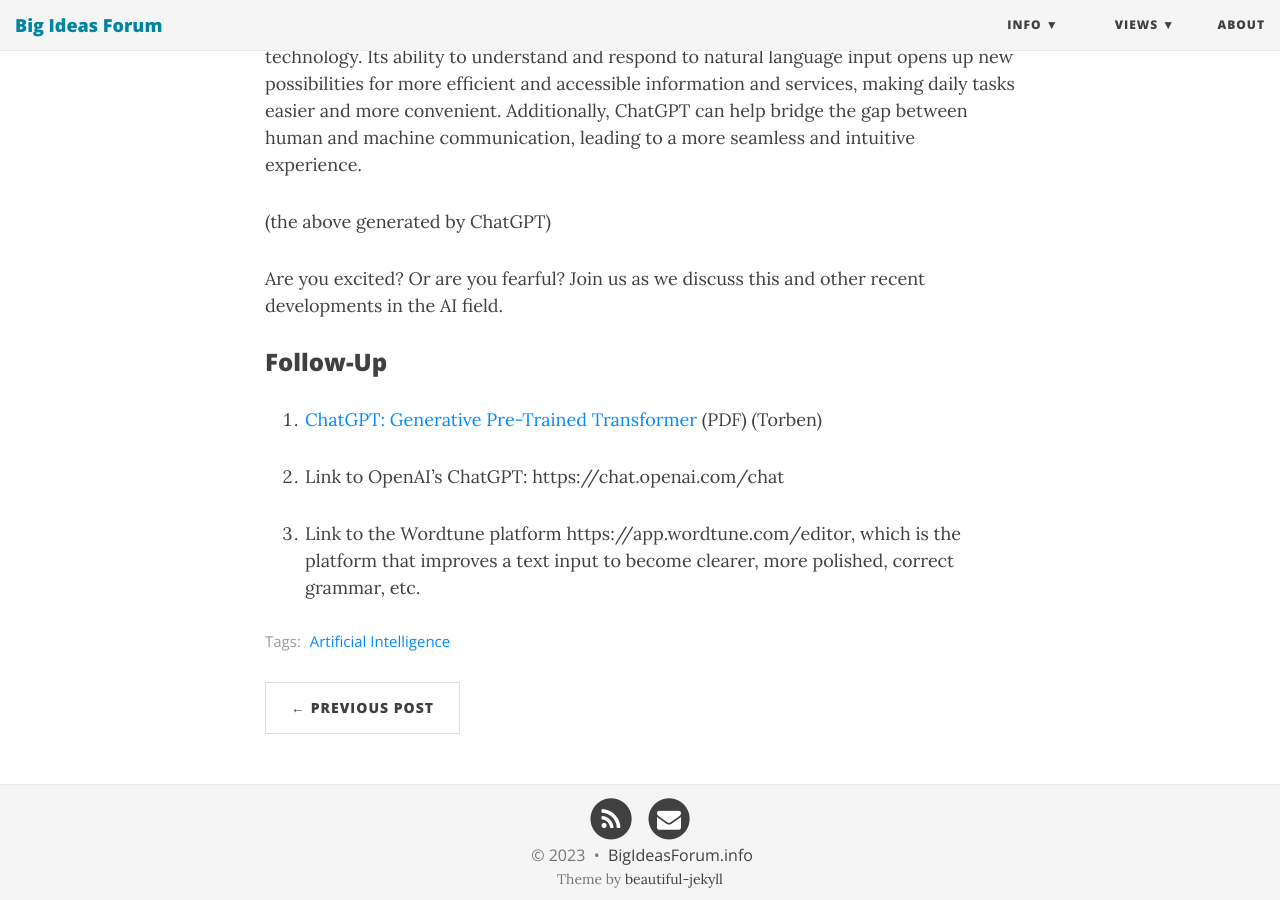
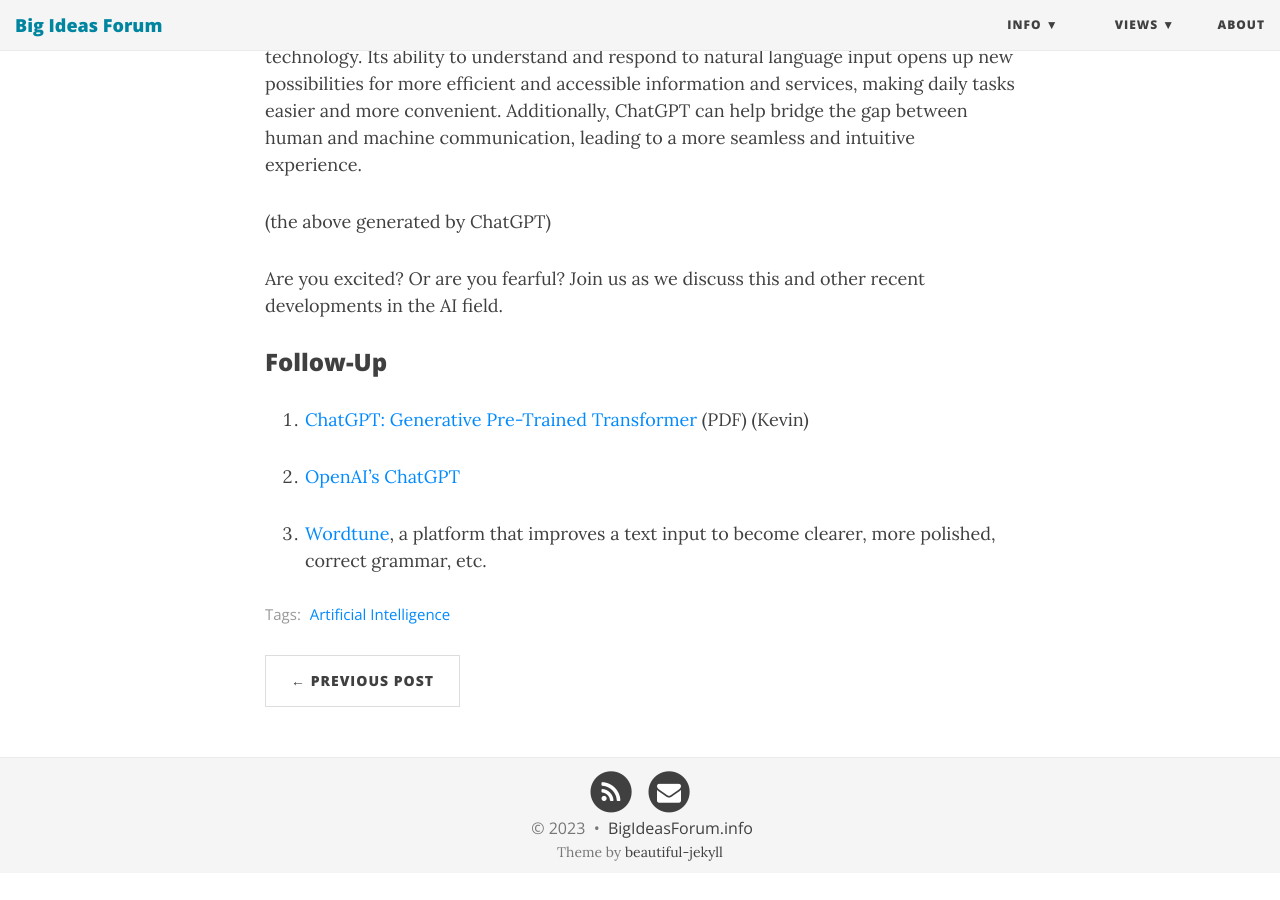
Before and after one commit to BigIdeasForum/bigideasforum.github.io, a Jekyll site: the page built from _posts/2023/2023-02-02-chatgpt.md, in a window 1280 px wide and 900 px high, scrolled down 962 px. Built offline with Jekyll 4.4.1, drawn with Linux system fonts in a browser that asks for light colours; nearby versions of some CDN libraries; after the commit the page ends 1835 px from its top, so only the background shows below that.

Commit message:
fix links

```diff
--- a/_posts/2023/2023-02-02-chatgpt.md
+++ b/_posts/2023/2023-02-02-chatgpt.md
@@ -19,8 +19,8 @@
 
 ### Follow-Up
 
-1. [ChatGPT: Generative Pre-Trained Transformer](/assets/present/2023/2023-02-02/chatgtp.pdf) (PDF) (Torben)
+1. [ChatGPT: Generative Pre-Trained Transformer](/assets/present/2023/2023-02-02/chatgpt.pdf) (PDF) (Kevin)
 
-2. Link to OpenAI’s ChatGPT:  https://chat.openai.com/chat
+2. [OpenAI’s ChatGPT](https://chat.openai.com/chat)
 
-3. Link to the Wordtune platform https://app.wordtune.com/editor, which is the platform that improves a text input to become clearer, more polished, correct grammar, etc.
+3. [Wordtune](https://app.wordtune.com/editor), a platform that improves a text input to become clearer, more polished, correct grammar, etc.
```
